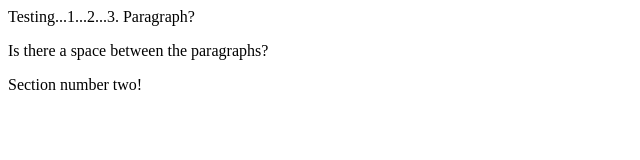
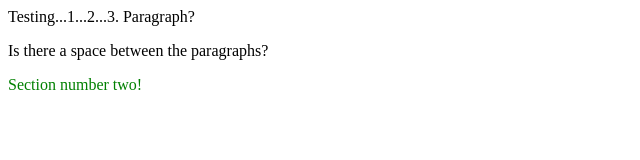
Before and after one commit to xxaleebxx/test, a plain HTML site: page index.html in a window 1280 px wide. Shown: the full height of the page, 0-640 px from the left. Drawn offline with Linux system fonts and the light colour scheme.

Commit message:
Change color of section 2

```diff
--- a/index.html
+++ b/index.html
@@ -4,6 +4,6 @@
     <p>Is there a space between the paragraphs?</p>
   </section>
   <section>
-    <p>Section number two!</p>
+    <p style="color: green;">Section number two!</p>
   </section>
 </main>
```
